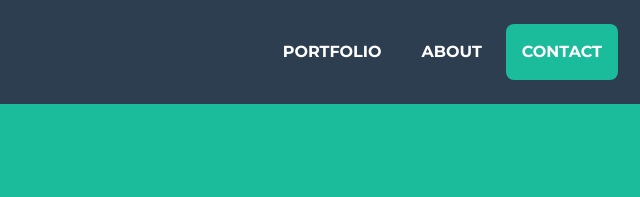
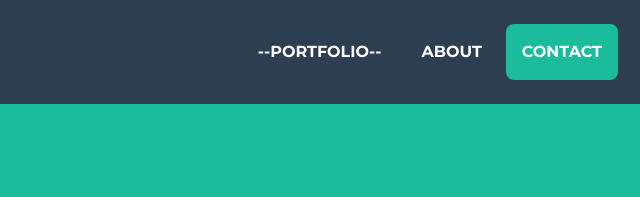
Before and after one commit to frijeff/static-web, a plain HTML site: page index.html in a window 1280 px wide. Shown: the top 197 px of the page, 576-1216 px from the left. Drawn offline with nearby package versions, Linux system fonts and the light colour scheme.

Commit message:
edit index.html

```diff
--- a/index.html
+++ b/index.html
@@ -27,7 +27,7 @@
                 </button>
                 <div class="collapse navbar-collapse" id="navbarResponsive">
                     <ul class="navbar-nav ms-auto">
-                        <li class="nav-item mx-0 mx-lg-1"><a class="nav-link py-3 px-0 px-lg-3 rounded" href="#portfolio">Portfolio</a></li>
+                        <li class="nav-item mx-0 mx-lg-1"><a class="nav-link py-3 px-0 px-lg-3 rounded" href="#portfolio">--Portfolio--</a></li>
                         <li class="nav-item mx-0 mx-lg-1"><a class="nav-link py-3 px-0 px-lg-3 rounded" href="#about">About</a></li>
                         <li class="nav-item mx-0 mx-lg-1"><a class="nav-link py-3 px-0 px-lg-3 rounded" href="#contact">Contact</a></li>
                     </ul>
```
